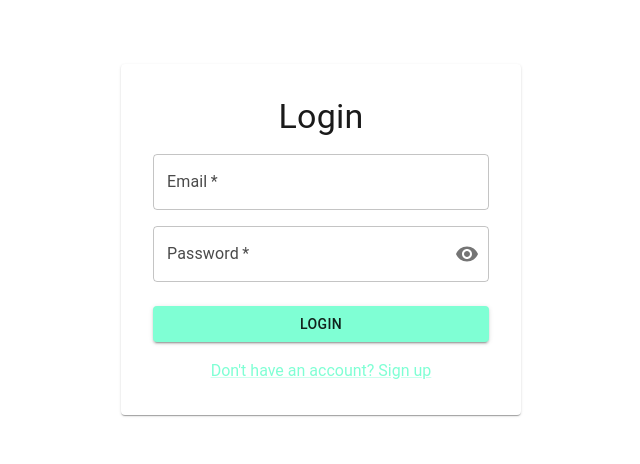
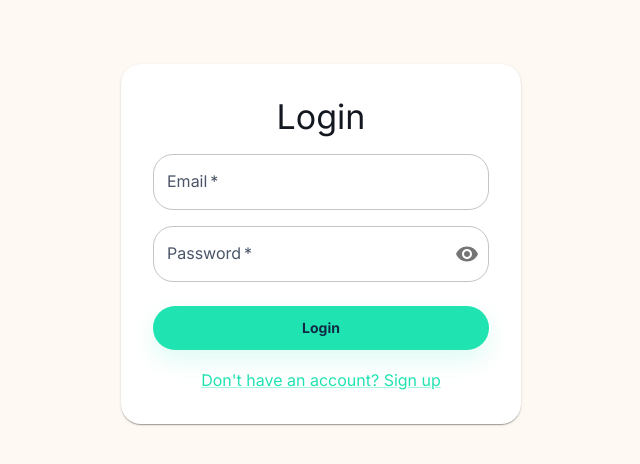
Before and after one commit to als15/foodtruck-manager, a React (Create React App) app: page /auth in a window 1280 px wide. Shown: the top 464 px of the page, without its empty margins (319-959 px from the left). Built offline with nearby package versions, Linux system fonts and the light colour scheme; no server answers.

Commit message:
theme update

```diff
--- a/src/contexts/ThemeContext.tsx
+++ b/src/contexts/ThemeContext.tsx
@@ -25,36 +25,147 @@ interface CustomThemeProviderProps {
   children: ReactNode
 }
 
+// Bubbly brand palette
+const brand = {
+  primary: '#20E3B2',
+  primaryLight: '#A7F7E3',
+  primaryDark: '#12C39A',
+  secondary: '#3A86FF',
+  secondaryLight: '#9DCCFF',
+  secondaryDark: '#2F6BDB',
+  accentOrange: '#FF7D4D',
+  accentBlue: '#2FB6FF',
+  textPrimary: '#131720',
+  textSecondary: '#4A5568',
+  bgDefault: '#FFF9F4',
+  bgPaper: '#FFFFFF',
+  darkBg: '#0F1220',
+  darkPaper: '#15192C',
+  darkTextPrimary: '#F5F7FA',
+  darkTextSecondary: '#B6C2CF',
+  success: '#12C39A',
+  warning: '#FFB020',
+  error: '#FF5C7A',
+  info: '#3ABEF9'
+} as const
+
 const lightTheme = createTheme({
   palette: {
     mode: 'light',
     primary: {
-      main: nomNomColors.primary,
-      light: nomNomColors.primaryLight,
-      dark: nomNomColors.primaryDark
+      main: brand.primary,
+      light: brand.primaryLight,
+      dark: brand.primaryDark
     },
     secondary: {
-      main: nomNomColors.secondary,
-      light: nomNomColors.secondaryLight,
-      dark: nomNomColors.secondaryDark
+      main: brand.secondary,
+      light: brand.secondaryLight,
+      dark: brand.secondaryDark
     },
     background: {
-      default: '#ffffff',
-      paper: '#ffffff'
+      default: brand.bgDefault,
+      paper: brand.bgPaper
     },
     text: {
-      primary: '#1a1a1a',
-      secondary: '#4a4a4a' // Darker for better contrast
-    }
+      primary: brand.textPrimary,
+      secondary: brand.textSecondary // Darker for better contrast
+    },
+    info: { main: brand.accentBlue },
+    warning: { main: brand.accentOrange }
+  },
+  shape: { borderRadius: 20 },
+  typography: {
+    fontFamily: 'Nunito, Inter, system-ui, -apple-system, Segoe UI, Roboto, sans-serif',
+    h1: { fontFamily: '"Baloo 2", Nunito, sans-serif', fontWeight: 700 },
+    h2: { fontFamily: '"Baloo 2", Nunito, sans-serif', fontWeight: 700 },
+    h3: { fontFamily: '"Baloo 2", Nunito, sans-serif', fontWeight: 700 },
+    button: { textTransform: 'none', fontWeight: 700 },
+    subtitle1: { fontWeight: 600 }
   },
   components: {
+    MuiCssBaseline: {
+      styleOverrides: {
+        body: {
+          backgroundColor: brand.bgDefault
+        }
+      }
+    },
     MuiTypography: {
       styleOverrides: {
         root: {
           '&.MuiTypography-colorPrimary': {
-            color: nomNomColors.primaryText + ' !important'
+            color: brand.textPrimary + ' !important'
           }
         }
+      }
+    },
+    MuiTabs: {
+      styleOverrides: {
+        indicator: {
+          backgroundColor: '#1a1a1a',
+          height: 3,
+          borderRadius: 3
+        }
+      }
+    },
+    MuiTab: {
+      styleOverrides: {
+        root: {
+          '&.Mui-selected': {
+            color: '#1a1a1a',
+            fontWeight: 700
+          }
+        }
+      }
+    },
+    MuiButton: {
+      styleOverrides: {
+        root: {
+          borderRadius: 9999,
+          padding: '10px 18px',
+          fontWeight: 700,
+          boxShadow: '0 10px 24px rgba(32, 227, 178, 0.15)',
+          transition: 'transform 120ms ease, box-shadow 200ms ease',
+          '&:hover': {
+            transform: 'translateY(-1px) scale(1.02)',
+            boxShadow: '0 14px 30px rgba(32, 227, 178, 0.22)'
+          }
+        },
+        containedPrimary: {
+          backgroundColor: brand.primary,
+          color: '#102A43',
+          '&:hover': { backgroundColor: brand.primaryDark }
+        },
+        containedSecondary: {
+          backgroundColor: brand.secondary,
+          color: '#FFFFFF',
+          '&:hover': { backgroundColor: brand.secondaryDark }
+        }
+      }
+    },
+    MuiIconButton: {
+      styleOverrides: {
+        root: {
+          borderRadius: 14,
+          transition: 'transform 120ms ease',
+          '&:hover': { transform: 'scale(1.07)' }
+        }
+      }
+    },
+    MuiCard: {
+      styleOverrides: {
+        root: {
+          borderRadius: 20,
+          border: '1px solid rgba(19,23,32,0.06)',
+          boxShadow: '0 12px 28px rgba(32, 227, 178, 0.10)'
+        }
+      }
+    },
+    MuiChip: {
+      styleOverrides: {
+        root: { fontWeight: 700, borderRadius: 14 },
+        colorPrimary: { backgroundColor: brand.primary + '1A', color: brand.textPrimary },
+        colorSecondary: { backgroundColor: brand.secondary + '1A', color: brand.textPrimary }
       }
     },
     MuiAppBar: {
@@ -85,13 +196,13 @@ const lightTheme = createTheme({
         head: {
           fontSize: '0.9rem',
           fontWeight: 700,
-          color: '#1a1a1a',
-          backgroundColor: 'rgba(127, 255, 212, 0.1)'
+          color: brand.textPrimary,
+          backgroundColor: brand.secondary + '14'
         },
         body: {
           fontSize: '0.875rem',
           fontWeight: 500,
-          color: '#1a1a1a',
+          color: brand.textPrimary,
           '& .MuiTypography-colorPrimary': {
             color: '#1f5c3d !important', // Darker primary color for better contrast
             fontWeight: '600 !important'
@@ -106,37 +217,37 @@ const darkTheme = createTheme({
   palette: {
     mode: 'dark',
     primary: {
-      main: nomNomColors.primary,
-      light: nomNomColors.primaryLight,
-      dark: nomNomColors.primaryDark
+      main: brand.primary,
+      light: brand.primaryLight,
+      dark: brand.primaryDark
     },
     secondary: {
-      main: nomNomColors.secondary,
-      light: nomNomColors.secondaryLight,
-      dark: nomNomColors.secondaryDark
+      main: brand.secondary,
+      light: brand.secondaryLight,
+      dark: brand.secondaryDark
     },
     background: {
-      default: '#121212',
-      paper: '#1e1e1e'
+      default: brand.darkBg,
+      paper: brand.darkPaper
     },
     text: {
-      primary: '#ffffff',
-      secondary: '#e0e0e0' // Brighter for better contrast in dark mode
+      primary: brand.darkTextPrimary,
+      secondary: brand.darkTextSecondary // Brighter for better contrast in dark mode
     }
   },
   components: {
     MuiPaper: {
       styleOverrides: {
         root: {
-          backgroundColor: '#1e1e1e'
+          backgroundColor: brand.darkPaper
         }
       }
     },
     MuiAppBar: {
       styleOverrides: {
         root: {
-          backgroundColor: '#1e1e1e',
-          color: '#ffffff',
+          backgroundColor: brand.darkPaper,
+          color: brand.darkTextPrimary,
           boxShadow: '0 2px 8px rgba(0, 0, 0, 0.3)'
         }
       }
@@ -144,7 +255,7 @@ const darkTheme = createTheme({
     MuiDrawer: {
       styleOverrides: {
         paper: {
-          backgroundColor: '#1e1e1e',
+          backgroundColor: brand.darkPaper,
           borderRight: '1px solid rgba(255, 255, 255, 0.12)'
         }
       }
@@ -156,13 +267,13 @@ const darkTheme = createTheme({
             backgroundColor: 'rgba(127, 255, 212, 0.1)'
           },
           '&.Mui-selected': {
-            backgroundColor: '#7fffd4',
-            color: '#1a1a1a',
+            backgroundColor: brand.primary,
+            color: '#102A43',
             '&:hover': {
-              backgroundColor: '#6ee6bb'
+              backgroundColor: brand.primaryDark
             },
             '& .MuiListItemIcon-root': {
-              color: '#1a1a1a'
+              color: '#102A43'
             }
           }
         }
@@ -179,15 +290,15 @@ const darkTheme = createTheme({
         head: {
           fontSize: '0.9rem',
           fontWeight: 700,
-          color: '#ffffff',
-          backgroundColor: 'rgba(127, 255, 212, 0.15)'
+          color: brand.darkTextPrimary,
+          backgroundColor: '#20E3B226'
         },
         body: {
           fontSize: '0.875rem',
           fontWeight: 500,
-          color: '#ffffff',
+          color: brand.darkTextPrimary,
           '& .MuiTypography-colorPrimary': {
-            color: '#7fffd4 !important', // Bright aquamarine for dark mode
+            color: brand.primary + ' !important', // Bright brand primary for dark mode
             fontWeight: '600 !important'
           }
         }
@@ -196,7 +307,7 @@ const darkTheme = createTheme({
     MuiTableHead: {
       styleOverrides: {
         root: {
-          backgroundColor: 'rgba(127, 255, 212, 0.12)'
+          backgroundColor: '#20E3B226'
         }
       }
     },
@@ -212,9 +323,9 @@ const darkTheme = createTheme({
     MuiCard: {
       styleOverrides: {
         root: {
-          backgroundColor: '#1e1e1e',
+          backgroundColor: brand.darkPaper,
           border: '1px solid rgba(255, 255, 255, 0.08)',
-          boxShadow: '0 8px 24px rgba(0, 0, 0, 0.5)'
+          boxShadow: '0 12px 28px rgba(0, 0, 0, 0.45)'
         }
       }
     },
@@ -222,12 +333,12 @@ const darkTheme = createTheme({
       styleOverrides: {
         root: {
           backgroundColor: 'rgba(127, 255, 212, 0.15)',
-          color: '#e0fff6',
+          color: brand.darkTextPrimary,
           borderColor: 'rgba(127, 255, 212, 0.4)'
         },
         outlined: {
           borderColor: 'rgba(127, 255, 212, 0.4)',
-          color: '#e0fff6'
+          color: brand.darkTextPrimary
         }
       }
     },
@@ -235,15 +346,15 @@ const darkTheme = createTheme({
       styleOverrides: {
         root: {
           '& .MuiOutlinedInput-root': {
-            backgroundColor: '#1e1e1e',
+            backgroundColor: brand.darkPaper,
             '& fieldset': {
               borderColor: 'rgba(255, 255, 255, 0.2)'
             },
             '&:hover fieldset': {
-              borderColor: '#7fffd4'
+              borderColor: brand.primary
             },
             '&.Mui-focused fieldset': {
-              borderColor: '#7fffd4'
+              borderColor: brand.primary
             }
           }
         }
@@ -252,15 +363,15 @@ const darkTheme = createTheme({
     MuiSelect: {
       styleOverrides: {
         outlined: {
-          backgroundColor: '#1e1e1e',
+          backgroundColor: brand.darkPaper,
           '& .MuiOutlinedInput-notchedOutline': {
             borderColor: 'rgba(255, 255, 255, 0.2)'
           },
           '&:hover .MuiOutlinedInput-notchedOutline': {
-            borderColor: '#7fffd4'
+            borderColor: brand.primary
           },
           '&.Mui-focused .MuiOutlinedInput-notchedOutline': {
-            borderColor: '#7fffd4'
+            borderColor: brand.primary
           }
         }
       }
@@ -268,7 +379,7 @@ const darkTheme = createTheme({
     MuiAutocomplete: {
       styleOverrides: {
         paper: {
-          backgroundColor: '#1e1e1e',
+          backgroundColor: brand.darkPaper,
           border: '1px solid rgba(255, 255, 255, 0.12)'
         }
       }
@@ -276,7 +387,7 @@ const darkTheme = createTheme({
     MuiMenu: {
       styleOverrides: {
         paper: {
-          backgroundColor: '#1e1e1e',
+          backgroundColor: brand.darkPaper,
           border: '1px solid rgba(255, 255, 255, 0.12)'
         }
       }
--- a/src/pages/Ingredients.tsx
+++ b/src/pages/Ingredients.tsx
@@ -393,10 +393,12 @@ export default function Ingredients() {
         <Grid item xs={12} md={3}>
           <Card>
             <CardContent sx={{ textAlign: isRtl ? 'right' : 'left', display: 'flex', flexDirection: 'column', alignItems: isRtl ? 'flex-end' : 'flex-start' }}>
-              <Typography variant="h6" color="primary">
+              <Typography variant="h6" color="text.primary">
                 {t('total_ingredients')}
               </Typography>
-              <Typography variant="h4">{totalIngredients}</Typography>
+              <Typography variant="h4" sx={theme => ({ color: theme.palette.mode === 'dark' ? theme.palette.primary.main : theme.palette.text.primary, fontWeight: 700 })}>
+                {totalIngredients}
+              </Typography>
             </CardContent>
           </Card>
         </Grid>
```
Also changed, not shown: src/pages/Orders.tsx (+8 -24 lines).
